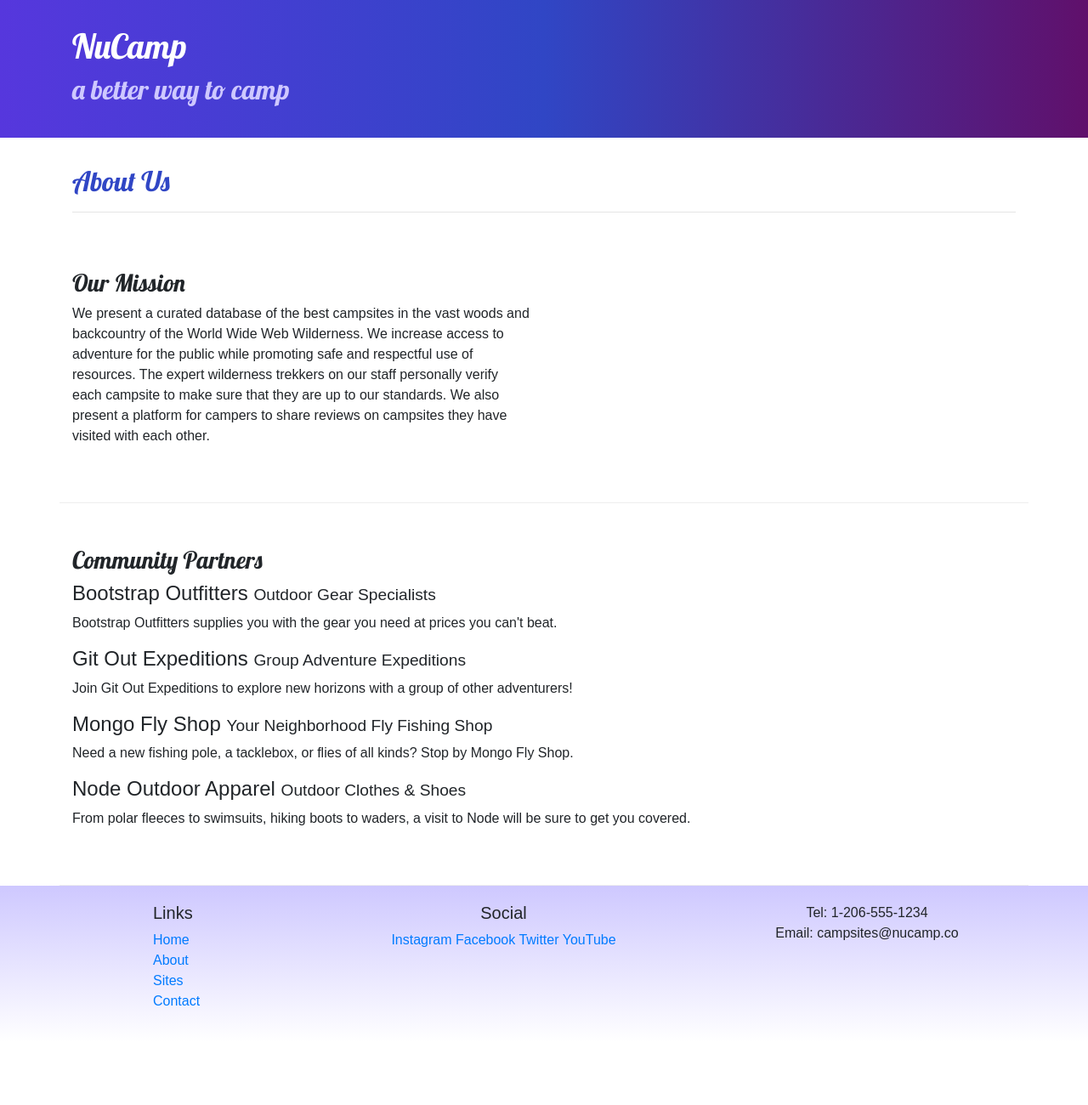
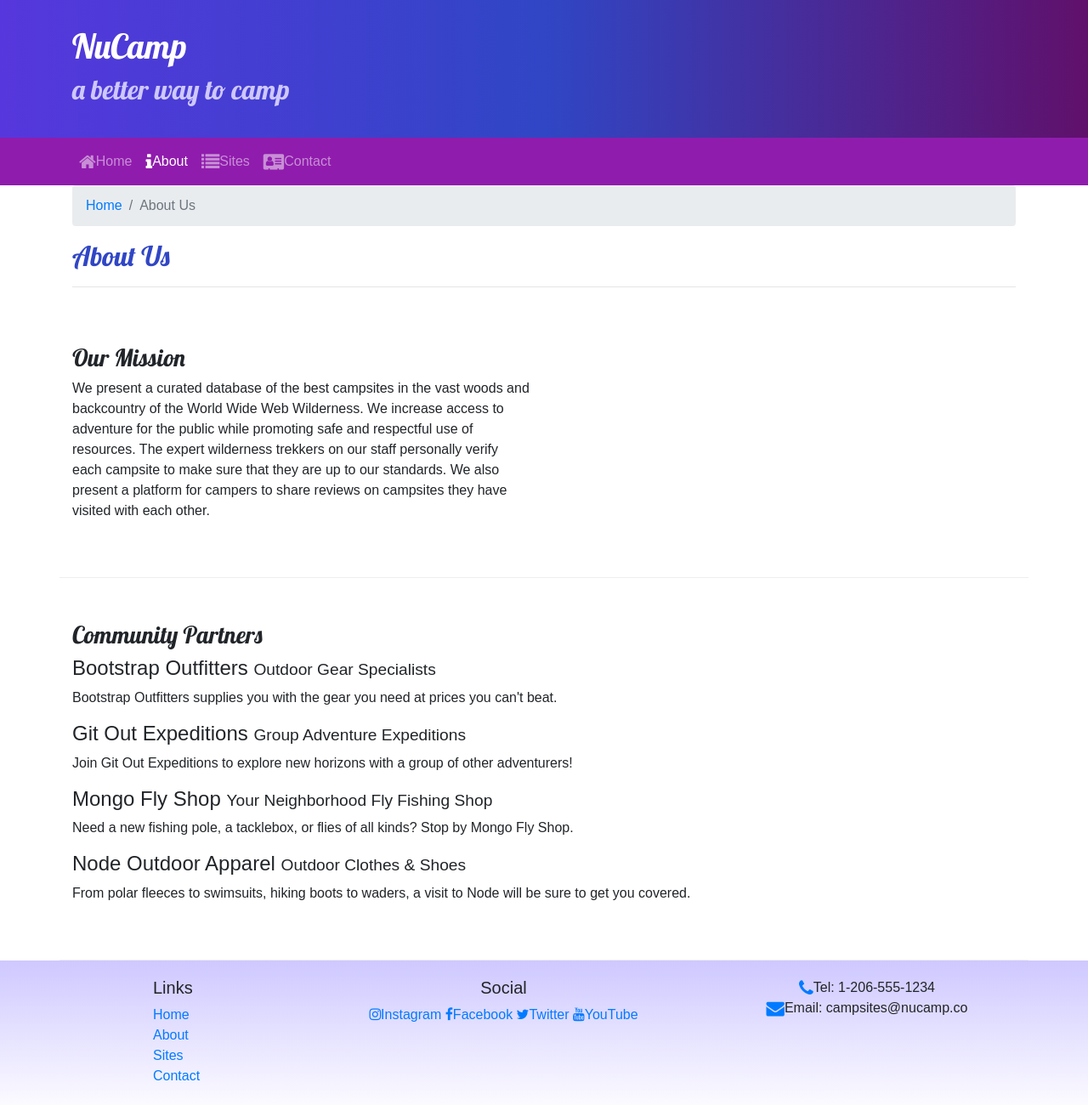
Before and after one commit to daledezma/nucampsite, a website: page aboutus.html in a window 1280 px wide. Shown: the whole page at 85% size. Before the commit the page ends 1226 px from the top, so only its background shows below. Drawn offline with nearby package versions, Linux system fonts and the light colour scheme.

Commit message:
nucampsite

```diff
--- a/aboutus.html
+++ b/aboutus.html
@@ -12,6 +12,7 @@
      <!-- Additional CSS must be placed after Bootstrap CSS -->
      <link rel="stylesheet" href="https://fonts.googleapis.com/css?family=Lobster|Open+Sans" />
      <link rel="stylesheet" href="css/styles.css" />
+     <link rel="stylesheet" href="node_modules/font-awesome/css/font-awesome.min.css" />
     <title>NuCamp: A Better Way To Camp</title>
 </head>
 
@@ -28,16 +29,35 @@
         </div>
     </header>
 
+    <nav class="navbar navbar-expand-sm navbar-dark sticky-top">
+        <div class="container">
+            <button class="navbar-toggler ml-auto" type="button" data-toggle="collapse" data-target="#nucampNavbar">
+                <span class="navbar-toggler-icon"></span>
+            </button>
+            <div class="collapse navbar-collapse" id="nucampNavbar">
+                <ul class="navbar-nav">
+                    <li class="nav-item"><a class="nav-link" href="index.html"><i class="fa fa-home fa-lg"></i>Home</a></li>
+                    <li class="nav-item active"><a class="nav-link" href="#"><i class="fa fa-info fa-lg"></i>About</a></li>
+                    <li class="nav-item"><a class="nav-link" href="#"><i class="fa fa-list fa-lg"></i>Sites</a></li>
+                    <li class="nav-item"><a class="nav-link" href="#"><i class="fa fa-address-card fa-lg"></i>Contact</a></li>
+                </ul>
+            </div>
+        </div>
+    </nav>
+
     <div class="container">
         <div class="row">
             <div class="col-12">
+                <ol class="breadcrumb">
+                    <li class="breadcrumb-item"><a href="index.html">Home</a></li>
+                    <li class="breadcrumb-item active">About Us</li>
+                </ol>
                <h2>About Us</h2>
                <hr />
             </div>
         </div>
 
         <div class="row row-content">
-        <!--row-content creates extra padding without the need of a /hr-->
             <div class="col-xs-12 col-sm-6 col-xl-6">
                 <h3>Our Mission</h3>
                 <p>We present a curated database of the best campsites in the vast woods and backcountry of the World Wide Web Wilderness. We increase access to adventure for the public while promoting safe and respectful use of resources. The expert wilderness trekkers on our staff personally verify each campsite to make sure that they are up to our standards. We also present a platform for campers to share reviews on campsites they have visited with each other.</p>
@@ -73,14 +93,14 @@
                 </div>
                 <div class="col-6 col-sm-5 text-center">
                     <h5>Social</h5>
-                    <a href="http://instagram.com/">Instagram</a>
-                    <a href="http://facebook.com/">Facebook</a>
-                    <a href="http://twitter.com/">Twitter</a>
-                    <a href="http://youtube.com/">YouTube</a>
+                    <a href="http://instagram.com/"><i class="fa fa-instagram"></i>Instagram</a>
+                    <a href="http://facebook.com/"><i class="fa fa-facebook"></i>Facebook</a>
+                    <a href="http://twitter.com/"><i class="fa fa-twitter"></i>Twitter</a>
+                    <a href="http://youtube.com/"><i class="fa fa-youtube"></i>YouTube</a>
                 </div>
                 <div class="col-sm-4 text-center">
-                    Tel: 1-206-555-1234<br />
-                    Email: campsites@nucamp.co
+                    <i class="fa fa-phone fa-lg text-primary"></i>Tel: 1-206-555-1234<br />
+                    <i class="fa fa-envelope fa-lg text-primary"></i>Email: campsites@nucamp.co
                 </div>
            </div>
         </div>
--- a/css/styles.css
+++ b/css/styles.css
@@ -24,6 +24,7 @@ footer {
     background-image: linear-gradient(to right, #5637DD,
     #3046C5, #60106B);
     color: white;
+    margin: 0;
 }
 
 .row-content{
@@ -31,3 +32,7 @@ footer {
     border-bottom: 1px ridge;
     min-height: 200px;
 }
+
+.navbar{
+    background-color: #901CAD;
+}
```
Also changed, not shown: index.html (+19 -12 lines), package.json (+6 -3 lines), 1 other file.
